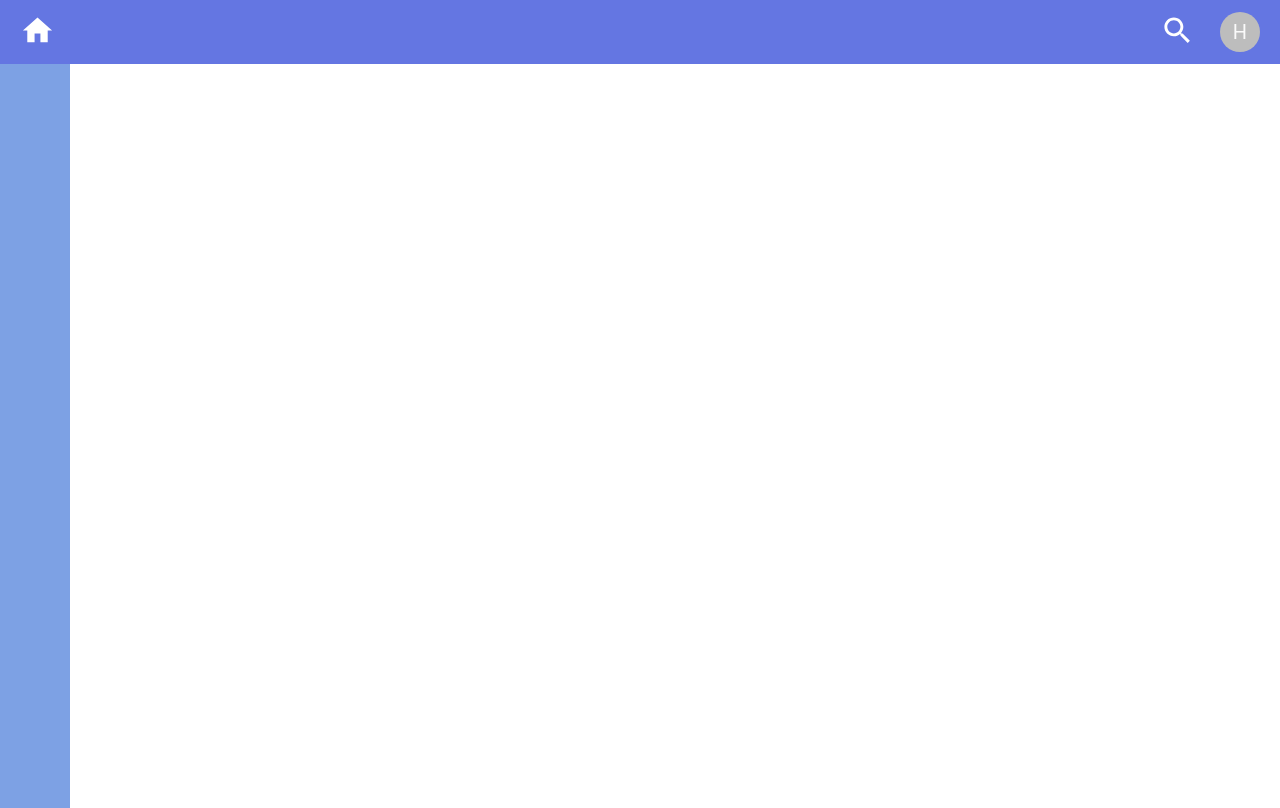
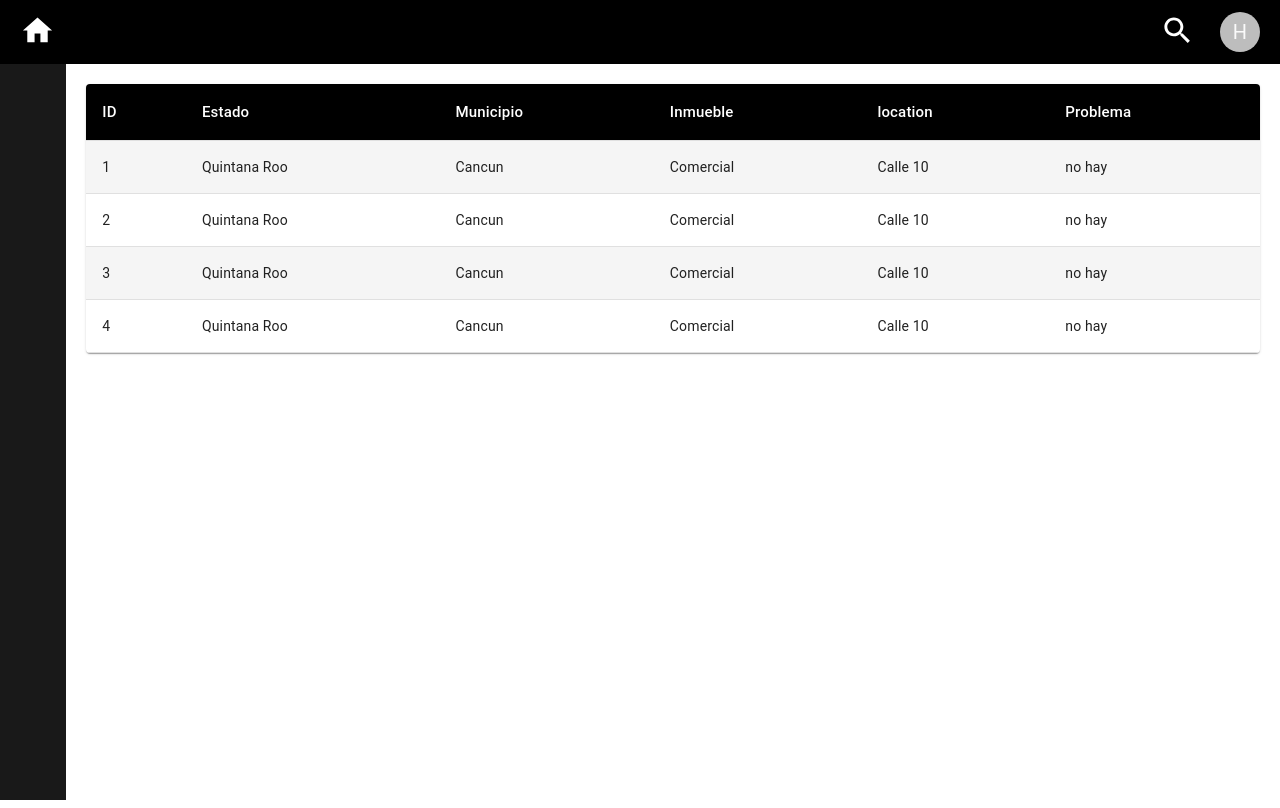
Before and after one commit to hadiazb/dashboard, a React (Create React App) app: page / in a window 1280 px wide. Built offline with nearby package versions, Linux system fonts and the light colour scheme.

Commit message:
cambiando contenido

```diff
--- a/package.json
+++ b/package.json
@@ -5,6 +5,7 @@
   "dependencies": {
     "@material-ui/core": "^4.11.0",
     "@material-ui/icons": "^4.9.1",
+    "material-table": "^1.66.0",
     "react": "^16.13.1",
     "react-dom": "^16.13.1",
     "react-redux": "^7.2.0",
--- a/src/assets/components/Header.css
+++ b/src/assets/components/Header.css
@@ -5,7 +5,7 @@
   display: flex;
   justify-content: space-between;
   align-items: center;
-  background-color: rgba(96, 115, 226, 0.972);
+  background-color: black;
 }
 
 .header__anchor {
--- /dev/null
+++ b/src/assets/components/Home.css
@@ -0,0 +1,9 @@
+.home {
+  display: flex;
+  justify-content: space-between;
+}
+
+.tabla {
+  width: 100%;
+  padding: 20px;
+}
--- a/src/assets/components/Main.css
+++ b/src/assets/components/Main.css
@@ -1,5 +1,5 @@
 .main {
   width: 70px;
-  height: 93vh;
-  background-color: rgba(114, 153, 226, 0.918);
+  height: 92vh;
+  background-color: rgba(0, 0, 0, 0.9);
 }
--- /dev/null
+++ b/src/assets/components/Table.css
@@ -0,0 +1,5 @@
+.table {
+  border: 1px solid red;
+  margin: 20px auto;
+  width: 90%;
+}
--- a/src/components/Header.js
+++ b/src/components/Header.js
@@ -1,4 +1,4 @@
-import React, { Fragment } from 'react';
+import React from 'react';
 import '../assets/components/Header.css';
 import { Link } from 'react-router-dom';
 import HomeIcon from '@material-ui/icons/Home';
--- /dev/null
+++ b/src/components/Table.js
@@ -0,0 +1,138 @@
+// import React from 'react';
+// import '../assets/components/Table.css';
+
+// export default function Tabla() {
+// 	const [state, setState] = React.useState({
+// 		columns: [
+// 			{ title: 'N° ID', field: 'ID', type: 'numeric' },
+// 			{ title: 'Entidad Federativa', field: 'state' },
+// 			{ title: 'Municipio', field: 'municipio' },
+// 			{ title: 'Tipo de inmueble', field: 'inmueble' },
+// 			{ title: 'Ubicación', field: 'ubicacion' },
+// 			{
+// 				title: 'Problemática jurídica',
+// 				field: 'problematica',
+// 			},
+// 		],
+// 		data: [{}],
+// 	});
+
+import React from 'react';
+import {
+	withStyles,
+	makeStyles,
+} from '@material-ui/core/styles';
+import Table from '@material-ui/core/Table';
+import TableBody from '@material-ui/core/TableBody';
+import TableCell from '@material-ui/core/TableCell';
+import TableContainer from '@material-ui/core/TableContainer';
+import TableHead from '@material-ui/core/TableHead';
+import TableRow from '@material-ui/core/TableRow';
+import Paper from '@material-ui/core/Paper';
+
+const StyledTableCell = withStyles((theme) => ({
+	head: {
+		backgroundColor: theme.palette.common.black,
+		color: theme.palette.common.white,
+		fontSize: 15,
+	},
+	body: {
+		fontSize: 14,
+	},
+}))(TableCell);
+
+const StyledTableRow = withStyles((theme) => ({
+	root: {
+		'&:nth-of-type(odd)': {
+			backgroundColor: theme.palette.action.hover,
+		},
+	},
+}))(TableRow);
+
+function createData(
+	id,
+	state,
+	town,
+	inmueble,
+	location,
+	problem
+) {
+	return { id, state, town, inmueble, location, problem };
+}
+
+const rows = [
+	createData(
+		1,
+		'Quintana Roo',
+		'Cancun',
+		'Comercial',
+		'Calle 10',
+		'no hay'
+	),
+	createData(
+		2,
+		'Quintana Roo',
+		'Cancun',
+		'Comercial',
+		'Calle 10',
+		'no hay'
+	),
+	createData(
+		3,
+		'Quintana Roo',
+		'Cancun',
+		'Comercial',
+		'Calle 10',
+		'no hay'
+	),
+	createData(
+		4,
+		'Quintana Roo',
+		'Cancun',
+		'Comercial',
+		'Calle 10',
+		'no hay'
+	),
+];
+
+const useStyles = makeStyles({
+	table: {
+		minWidth: 700,
+	},
+});
+
+export default function CustomizedTables() {
+	const classes = useStyles();
+
+	return (
+		<TableContainer component={Paper}>
+			<Table
+				className={classes.table}
+				aria-label='customized table'
+			>
+				<TableHead>
+					<TableRow>
+						<StyledTableCell>ID</StyledTableCell>
+						<StyledTableCell>Estado</StyledTableCell>
+						<StyledTableCell>Municipio</StyledTableCell>
+						<StyledTableCell>Inmueble</StyledTableCell>
+						<StyledTableCell>location</StyledTableCell>
+						<StyledTableCell>Problema</StyledTableCell>
+					</TableRow>
+				</TableHead>
+				<TableBody>
+					{rows.map((row) => (
+						<StyledTableRow key={row.id}>
+							<StyledTableCell>{row.id}</StyledTableCell>
+							<StyledTableCell>{row.state}</StyledTableCell>
+							<StyledTableCell>{row.town}</StyledTableCell>
+							<StyledTableCell>{row.inmueble}</StyledTableCell>
+							<StyledTableCell>{row.location}</StyledTableCell>
+							<StyledTableCell>{row.problem}</StyledTableCell>
+						</StyledTableRow>
+					))}
+				</TableBody>
+			</Table>
+		</TableContainer>
+	);
+}
--- a/src/containers/Home.js
+++ b/src/containers/Home.js
@@ -1,12 +1,19 @@
 import React, { Fragment } from 'react';
 import Menu from '../components/Menu';
 import Header from '../components/Header';
+import Tabla from '../components/Table';
+import '../assets/components/Home.css';
 
 const Home = () => {
 	return (
 		<Fragment>
 			<Header />
-			<Menu />
+			<div className='home'>
+				<Menu />
+				<div className='tabla'>
+					<Tabla />
+				</div>
+			</div>
 		</Fragment>
 	);
 };
```
Also changed, not shown: 1 other file (tests, documents, lock files or other folders).
